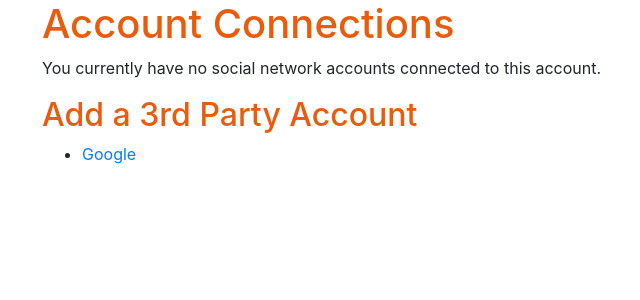
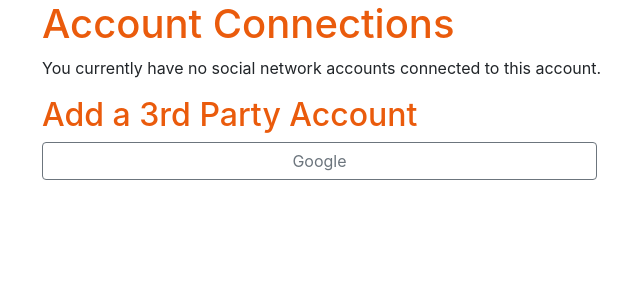
Before and after one commit to endlessm/eos-idp, a Django app: page /social/connections/ in a window 1280 px wide. Shown: the part 59-359 px from the top of the page, without its empty margins (43-683 px from the left). Run offline with Django 3.2, Linux system fonts and the light colour scheme; the visitor is signed in with stand-in values (Sample User, id 1); some libraries are stand-ins or nearby versions.

Commit message:
Rework social account logins to use button grid

```diff
--- a/main/templates/socialaccount/connections.html
+++ b/main/templates/socialaccount/connections.html
@@ -45,9 +45,9 @@
 
 <h2>{% trans 'Add a 3rd Party Account' %}</h2>
 
-<ul class="socialaccount_providers">
+<div class="row no-gutters">
 {% include "socialaccount/snippets/provider_list.html" with process="connect" %}
-</ul>
+</div>
 
 {% include "socialaccount/snippets/login_extra.html" %}
 
--- a/main/templates/socialaccount/snippets/provider_list.html
+++ b/main/templates/socialaccount/snippets/provider_list.html
@@ -5,16 +5,18 @@
 {% for provider in socialaccount_providers %}
 {% if provider.id == "openid" %}
 {% for brand in provider.get_brands %}
-<li>
-  <a title="{{brand.name}}"
-     class="socialaccount_provider {{provider.id}} {{brand.id}}"
-     href="{% provider_login_url provider.id openid=brand.openid_url process=process %}"
-     >{{brand.name}}</a>
-</li>
+<div class="col-md-6">
+  <a title="{{ brand.name }}" class="btn btn-outline-secondary btn-block"
+     href="{% provider_login_url provider.id openid=brand.openid_url process=process %}">
+    {{ brand.name }}
+  </a>
+</div>
 {% endfor %}
 {% endif %}
-<li>
-  <a title="{{provider.name}}" class="socialaccount_provider {{provider.id}}"
-     href="{% provider_login_url provider.id process=process scope=scope auth_params=auth_params %}">{{provider.name}}</a>
-</li>
+<div class="col-md-6">
+  <a title="{{ provider.name }}" class="btn btn-outline-secondary btn-block"
+     href="{% provider_login_url provider.id process=process scope=scope auth_params=auth_params %}">
+    {{ provider.name }}
+  </a>
+</div>
 {% endfor %}
```
Also changed, not shown: main/templates/account/login.html (+2 -8 lines).
